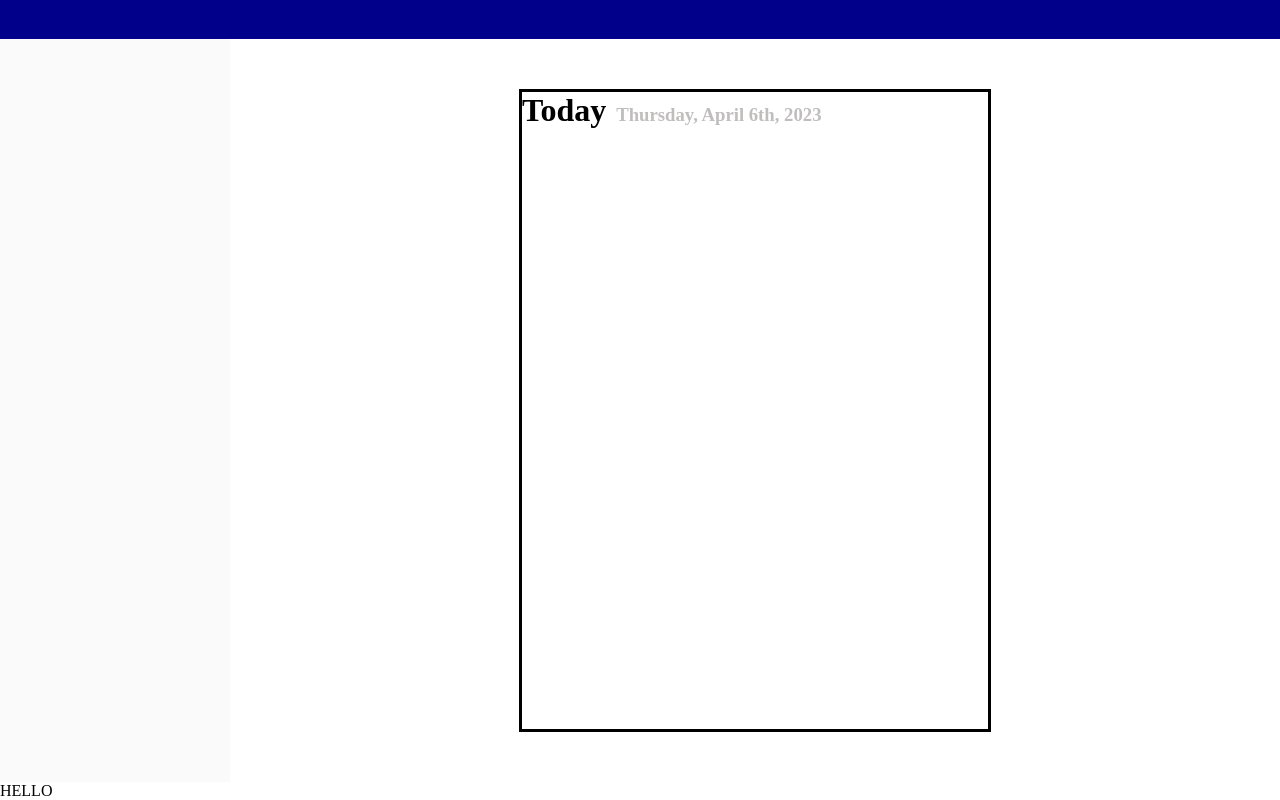
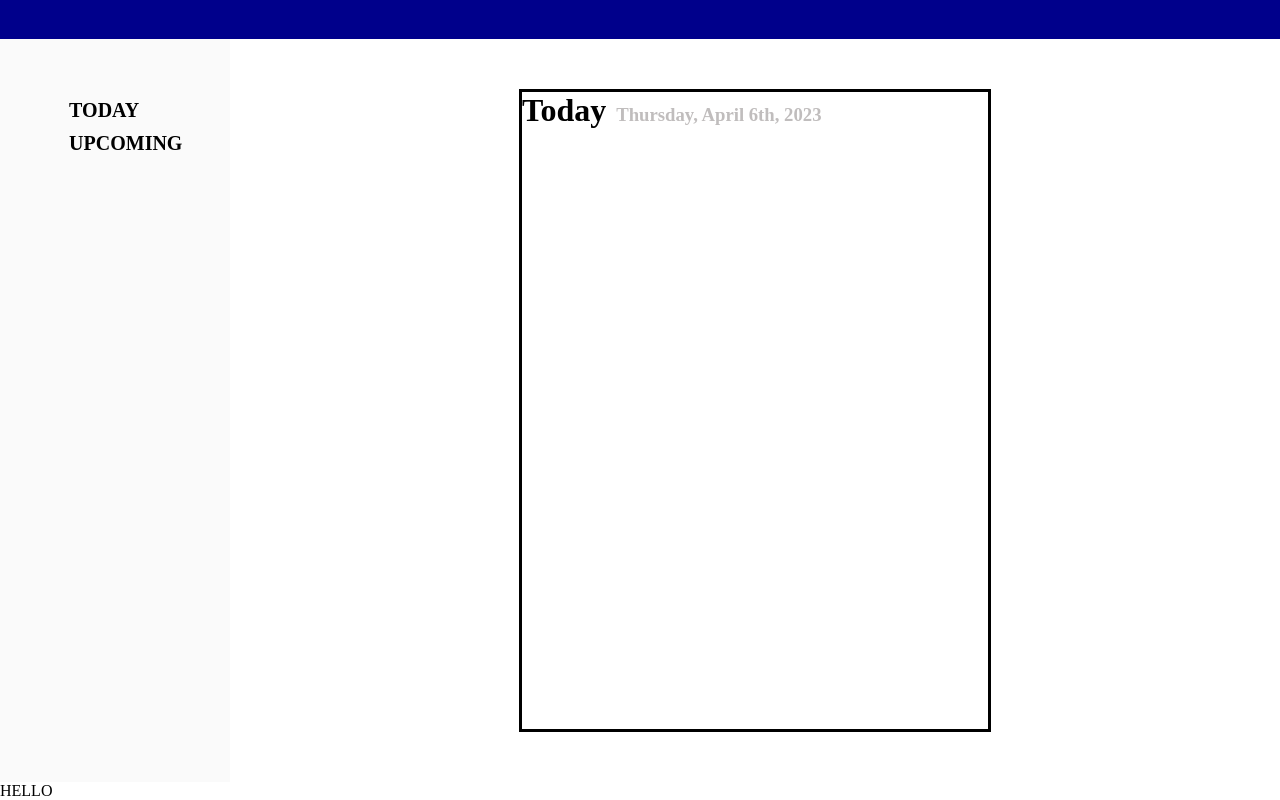
Before and after one commit to Szoker527/Todo-List, a website built with webpack: page dist/index.html in a window 1280 px wide. Built offline with nearby package versions, Linux system fonts and the light colour scheme.

Commit message:
Added menu page with function loadFirst

```diff
--- /dev/null
+++ b/src/functions/firstLoad.js
@@ -0,0 +1,9 @@
+import todayPage from "../pages/today"
+import menu from "../pages/menu"
+
+function firstLoad() {
+    todayPage()
+    menu()
+}
+
+export default firstLoad
--- a/src/index.js
+++ b/src/index.js
@@ -1,5 +1,6 @@
 import page from "./pages/today"
+import firstLoad from "./functions/firstLoad"
 import style from "./styles/style.css"
 
 
-page()
+firstLoad()
--- /dev/null
+++ b/src/pages/menu.js
@@ -0,0 +1,14 @@
+
+function menu() {
+    const today = document.createElement("div")
+    const upcoming = document.createElement("div")
+    const leftMenu = document.querySelector(".left-menu")
+
+    today.textContent = "TODAY"
+    upcoming.textContent = "UPCOMING"
+
+    leftMenu.appendChild(today)
+    leftMenu.appendChild(upcoming)
+}
+
+export default menu
--- a/src/pages/today.js
+++ b/src/pages/today.js
@@ -1,6 +1,6 @@
 import currentDate from "../functions/dates"
 
-function page() {
+function todayPage() {
     const menu = document.querySelector(".menu")
     const contentContainer = document.createElement("div")
     contentContainer.classList.add("content-menu")
@@ -19,4 +19,4 @@ function page() {
     menu.appendChild(contentContainer)
 }
 
-export default page
+export default todayPage
--- a/src/styles/style.css
+++ b/src/styles/style.css
@@ -25,6 +25,13 @@ main {
 
 .left-menu {
   background-color: #fafafa;
+  display: flex;
+  flex-direction: column;
+  padding: 60px 30%;
+  font-weight: bold;
+  font-size: 20px;
+  gap: 10px;
+
 }
 
 .menu {
```
Also changed, not shown: dist/main.js, src/functions/render.js (added), src/pages/projects.js (deleted).
